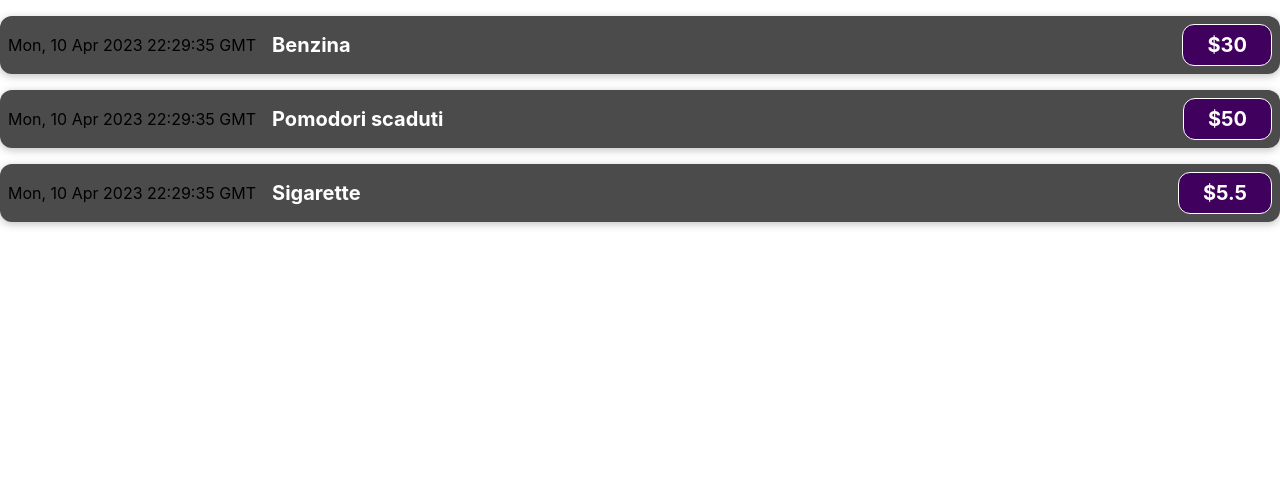
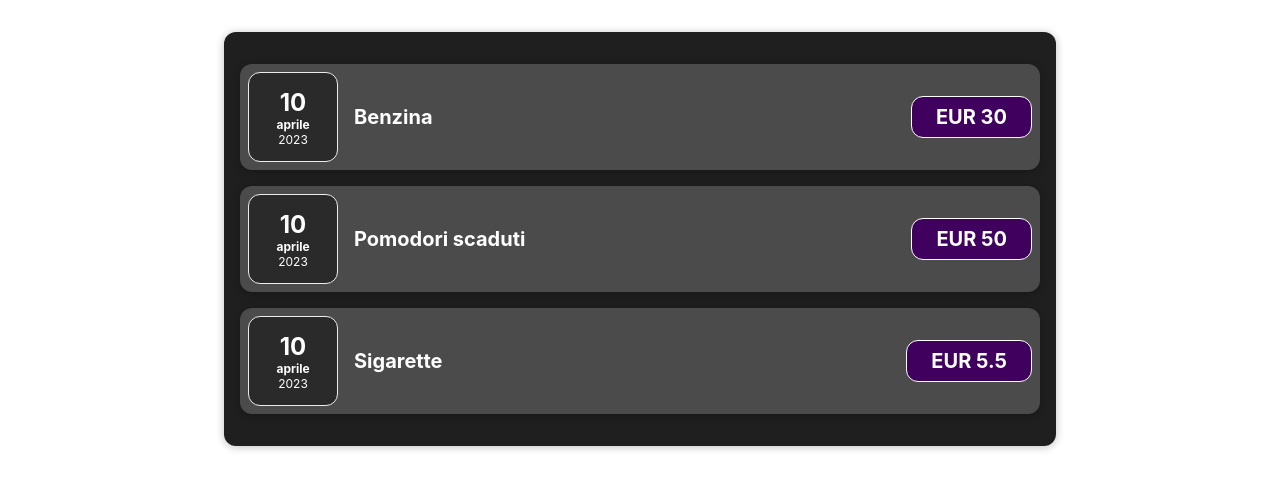
Before and after one commit to tontonialberto/react-course-expense-tracker, a JavaScript app: page / in a window 1280 px wide. Shown: the top 490 px of the page. Built offline with nearby package versions, Linux system fonts and the light colour scheme; the HTML template or start-up script is replaced by a standard one.

Commit message:
Add components

```diff
--- a/src/App.js
+++ b/src/App.js
@@ -1,20 +1,16 @@
 import './App.css';
-import ExpenseItem from './components/ExpenseItem';
+import Expenses from './components/Expenses';
 
 function App() {
 
   const EXPENSES = [
-    { title: "Benzina", date: new Date(), priceUSD: 30 },
-    { title: "Pomodori scaduti", date: new Date(), priceUSD: 50 },
-    { title: "Sigarette", date: new Date(), priceUSD: 5.50 },
+    { title: "Benzina", date: new Date(), priceEUR: 30 },
+    { title: "Pomodori scaduti", date: new Date(), priceEUR: 50 },
+    { title: "Sigarette", date: new Date(), priceEUR: 5.50 },
   ]
   return (
     <div className="container">
-      {
-        EXPENSES.map(expense => {
-          return <ExpenseItem key={Math.random()} title={expense.title} date={expense.date} priceUSD={expense.priceUSD}></ExpenseItem>
-        })
-      }
+      <Expenses expenses={EXPENSES}></Expenses>
     </div>
   );
 }
--- /dev/null
+++ b/src/components/ExpenseDate.css
@@ -0,0 +1,26 @@
+.expense-date {
+    display: flex;
+    flex-direction: column;
+    width: 5.5rem;
+    height: 5.5rem;
+    border: 1px solid #ececec;
+    background-color: #2a2a2a;
+    color: white;
+    border-radius: 12px;
+    align-items: center;
+    justify-content: center;
+}
+
+.expense-date__month {
+    font-size: 0.75rem;
+    font-weight: bold;
+}
+
+.expense-date__year {
+    font-size: 0.75rem;
+}
+
+.expense-date__day {
+    font-size: 1.5rem;
+    font-weight: bold;
+}
--- /dev/null
+++ b/src/components/ExpenseDate.js
@@ -0,0 +1,21 @@
+import './ExpenseDate.css';
+
+/**
+ * @param {Object} props
+ * @param {Date} props.date
+ */
+function ExpenseDate(props) {
+    const day = props.date.toLocaleString("it-IT", { day: "2-digit" });
+    const month = props.date.toLocaleString("it-IT", { month: "long" });
+    const year = props.date.toLocaleString("it-IT", { year: "numeric" })
+
+    return (
+        <div className="expense-date">
+            <div className="expense-date__day">{day}</div>
+            <div className="expense-date__month">{month}</div>
+            <div className="expense-date__year">{year}</div>
+        </div>
+    )
+}
+
+export default ExpenseDate;
--- a/src/components/ExpenseItem.js
+++ b/src/components/ExpenseItem.js
@@ -1,19 +1,20 @@
 import './ExpenseItem.css';
+import ExpenseDate from './ExpenseDate';
 
 /**
  *
  * @param {Object} props
  * @param {Date} props.date
  * @param {string} props.title
- * @param {number} props.priceUSD
+ * @param {number} props.priceEUR
  */
 function ExpenseItem(props) {
     return (
         <div className="expense-item">
-            <div>{props.date.toUTCString()}</div>
+            <ExpenseDate date={props.date}></ExpenseDate>
             <div className="expense-item__description">
                 <h2>{props.title}</h2>
-                <div className="expense-item__price">${props.priceUSD}</div>
+                <div className="expense-item__price">EUR {props.priceEUR}</div>
             </div>
         </div>
     )
--- /dev/null
+++ b/src/components/Expenses.css
@@ -0,0 +1,9 @@
+.expenses {
+    padding: 1rem;
+    background-color: rgb(31, 31, 31);
+    margin: 2rem auto;
+    width: 50rem;
+    max-width: 95%;
+    border-radius: 12px;
+    box-shadow: 0 1px 8px rgba(0, 0, 0, 0.25);
+}
--- /dev/null
+++ b/src/components/Expenses.js
@@ -0,0 +1,25 @@
+import "./Expenses.css";
+import ExpenseItem from './ExpenseItem';
+
+/**
+ * @param {Object} props
+ * @param {{title: string, date: Date, priceEUR: number}[]} props.expenses
+ */
+function Expenses(props) {
+    return (
+        <div className="expenses">
+            {
+                props.expenses.map(expense => {
+                    return <ExpenseItem
+                        key={Math.random()}
+                        title={expense.title}
+                        date={expense.date}
+                        priceEUR={expense.priceEUR}>
+                        </ExpenseItem>
+                })
+            }
+        </div>
+    )
+}
+
+export default Expenses;
```
